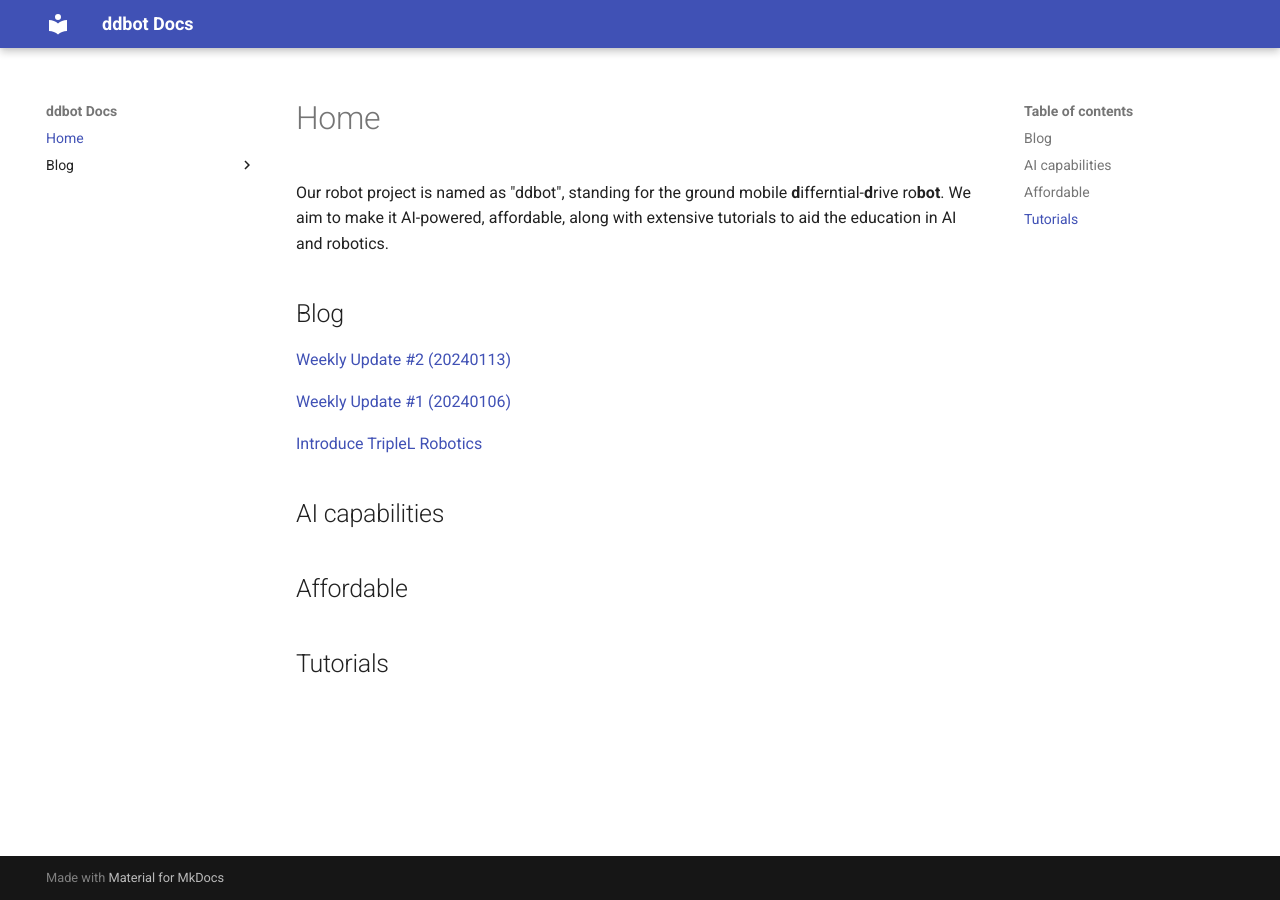
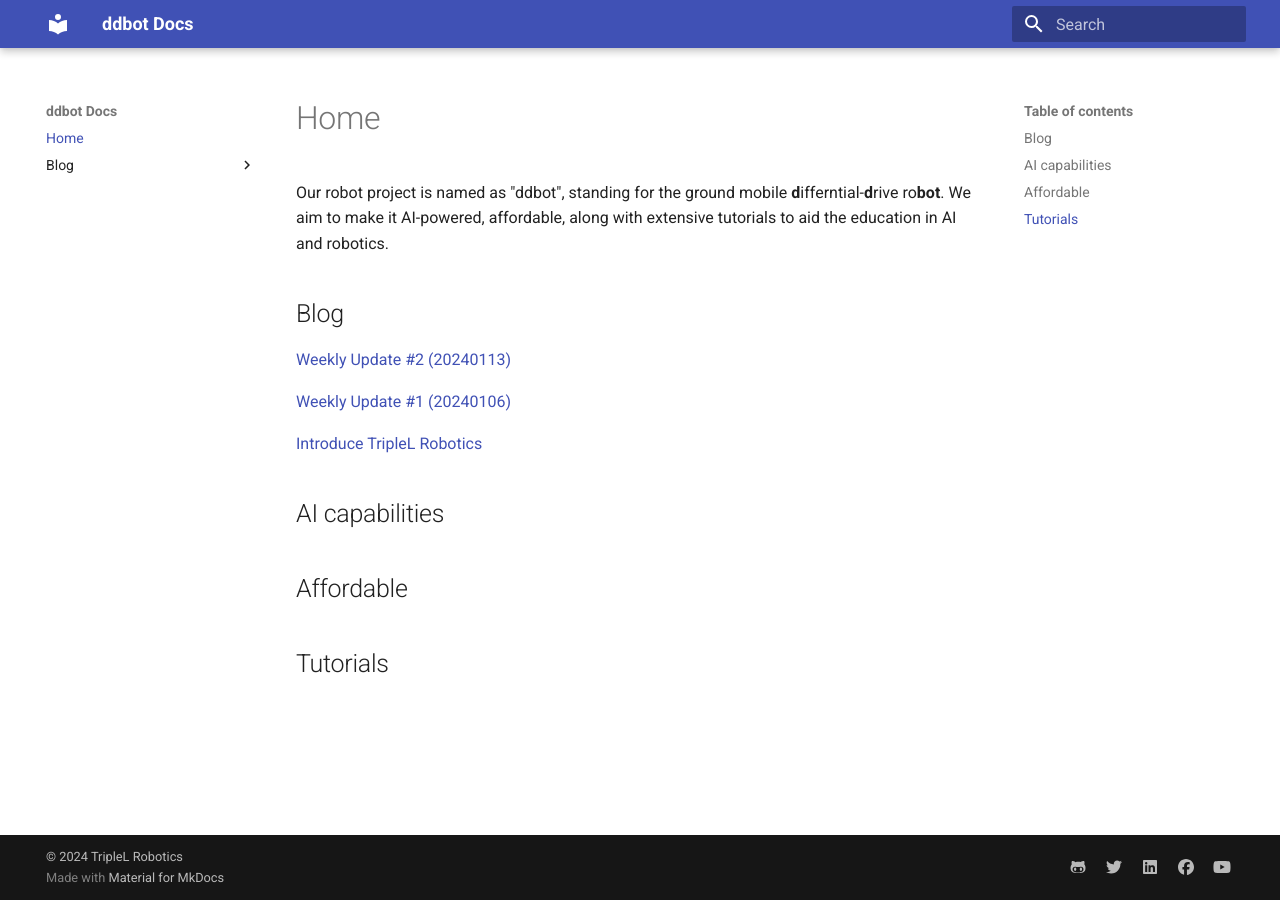
Before and after one commit to triplelrobotics/ddbot-pages, an MkDocs documentation site: the page built from docs/index.md, in a window 1280 px wide. Built offline with MkDocs 1.6.1 and Material for MkDocs 9.7.7, drawn with Linux system fonts in a browser that asks for light colours.

Commit message:
feat: add search, copyright and social media icons

```diff
--- a/mkdocs.yml
+++ b/mkdocs.yml
@@ -2,5 +2,25 @@ site_name: ddbot Docs
 theme:
   name: material
   language: en
+  features:
+    - search.suggest
+    - search.highlight
 plugins:
   - blog
+  - search
+
+extra:
+  social:
+    - icon: fontawesome/brands/github-alt
+      link: https://github.com/triplelrobotics/ddbot-pages
+    - icon: fontawesome/brands/twitter
+      link: https://twitter.com/triplelrobotics
+    - icon: fontawesome/brands/linkedin
+      link: https://www.linkedin.com/company/triple-l-robotics/?viewAsMember=true
+    - icon: fontawesome/brands/facebook
+      link: https://www.facebook.com/triplelrobotics
+    - icon: fontawesome/brands/youtube
+      link: https://www.youtube.com/channel/UC4t3UAWgUVreoaVmtUTD0cA
+
+copyright: |
+  &copy; 2024 <a href="https://github.com/triplelrobotics" target="_blank" rel="noopener">TripleL Robotics</a>
```
Also changed, not shown: README.md (+2 -2 lines).
